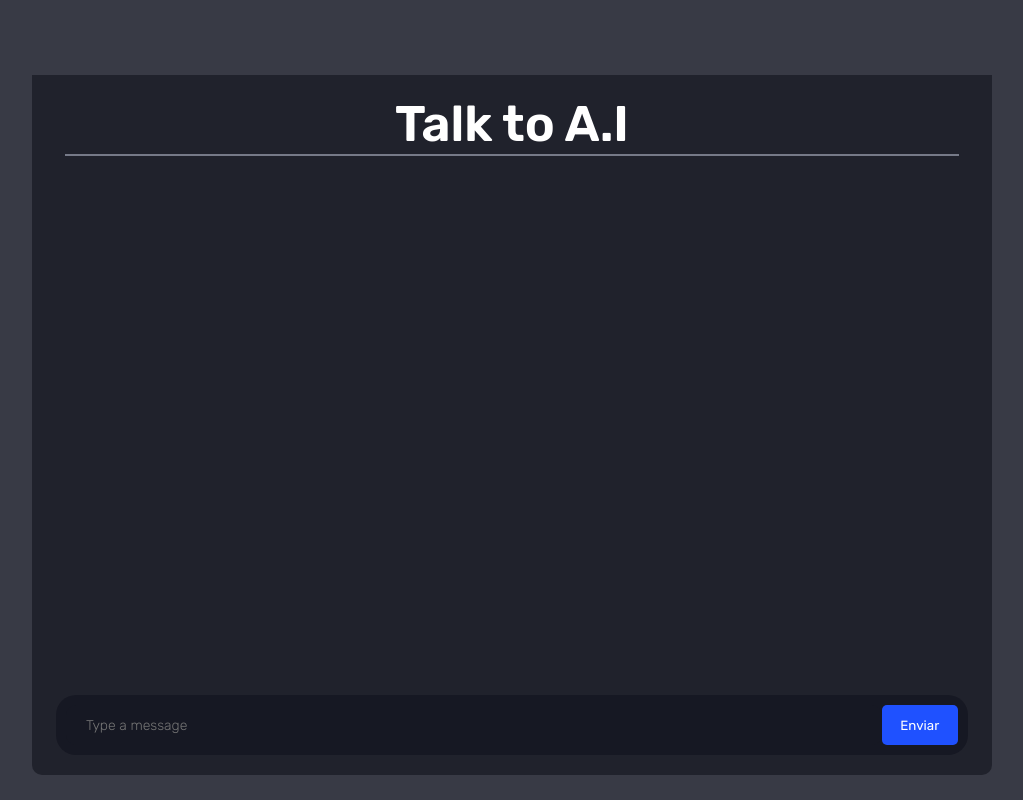
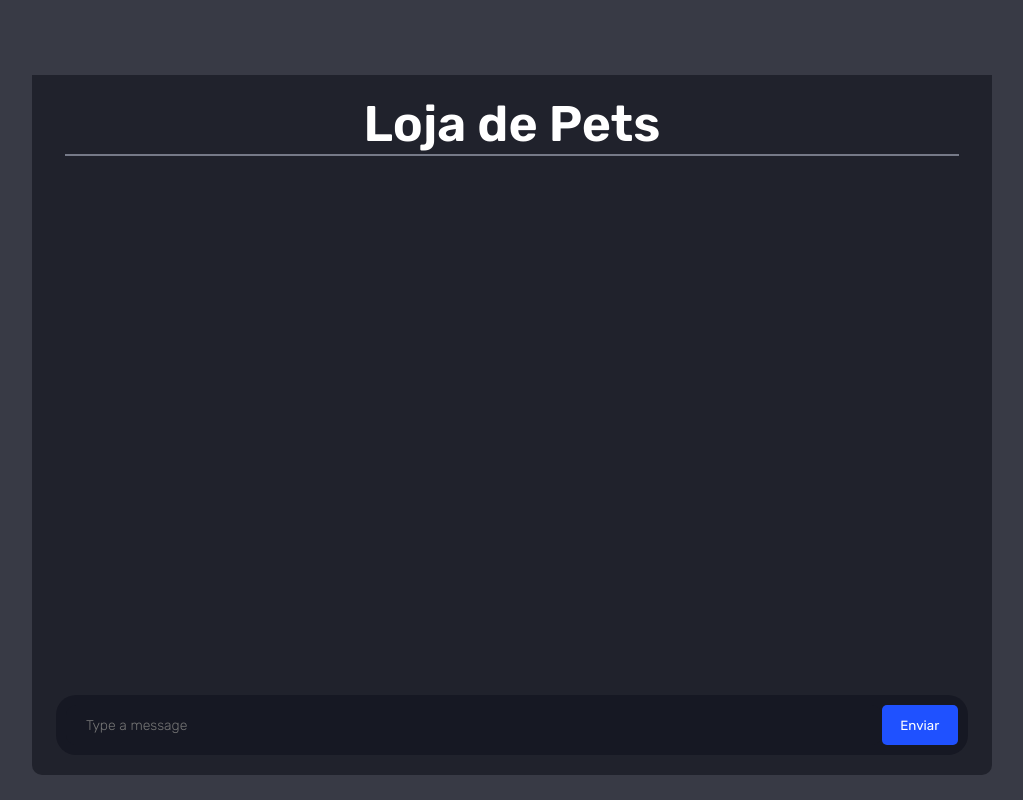
Before and after one commit to mhalvesb/chatbot, a React (Vite) app: page / in a window 1280 px wide. Shown: the whole page, without its empty margins (128-1151 px from the left). Built offline with nearby package versions, Linux system fonts and the light colour scheme.

Commit message:
adicionada novas funções

```diff
--- a/src/chatPage/chat.tsx
+++ b/src/chatPage/chat.tsx
@@ -6,8 +6,8 @@ import date from "date-and-time";
 import pt from "date-and-time/locale/pt";
 import Axios from "axios";
 export function ChatBot(){
-
     const [message, setMessage] = useState("");
+    const [firstMessage, setFirstMessage] = useState<number>(0);
     const [allChatComponents, setAllComponents] = useState<JSX.Element[]>([]);
     const [actualMessage, setActualMessage] = useState("");
     const [messageTime, setMessageTime] = useState<string>("");
@@ -32,34 +32,32 @@ export function ChatBot(){
 
 
     useEffect(() =>{
-
             if(message){
                 setAllComponents(prevComponent => [...prevComponent, <RightChatting msg={message} dateAndTime={messageTime}/>]);
                 const fetchResponse = async () =>{
                     try{
-                        const response = await Axios.post("https://iaforchat.vercel.app", {
-                        message: message
+                        const response = await Axios.post("http://localhost:8080", {
+                            message: message
                         }, {headers: {
                             'Content-Type': 'application/json',
                           }});
                         setAllComponents(prevLeftComponent => [...prevLeftComponent, <LeftChatting responses={response.data.data} dateAndTime={messageTime}/>]);
                     } catch(error){
+
                     }
                 }
             fetchResponse();
-            console.log(allChatComponents);
             }
     }, [message, messageTime]);
 
     useEffect(() =>{
         if(containerRef.current){
             containerRef.current.scrollTop = containerRef.current.scrollHeight;
-            console.log("ok");
         }
-    }, [allChatComponents])
+    }, [allChatComponents]);
     return(
         <MainPage>
-            <header><p>Talk to A.I</p>
+            <header><p>Loja de Pets</p>
             <hr></hr></header>
             <Container ref={containerRef}>
 
```
